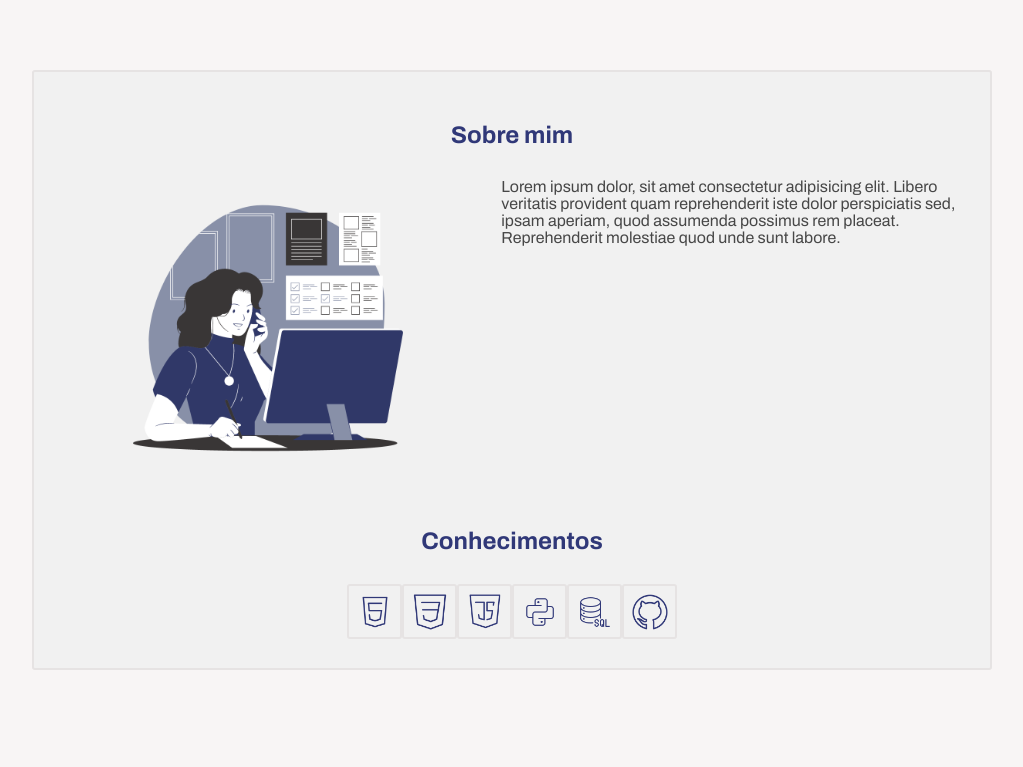
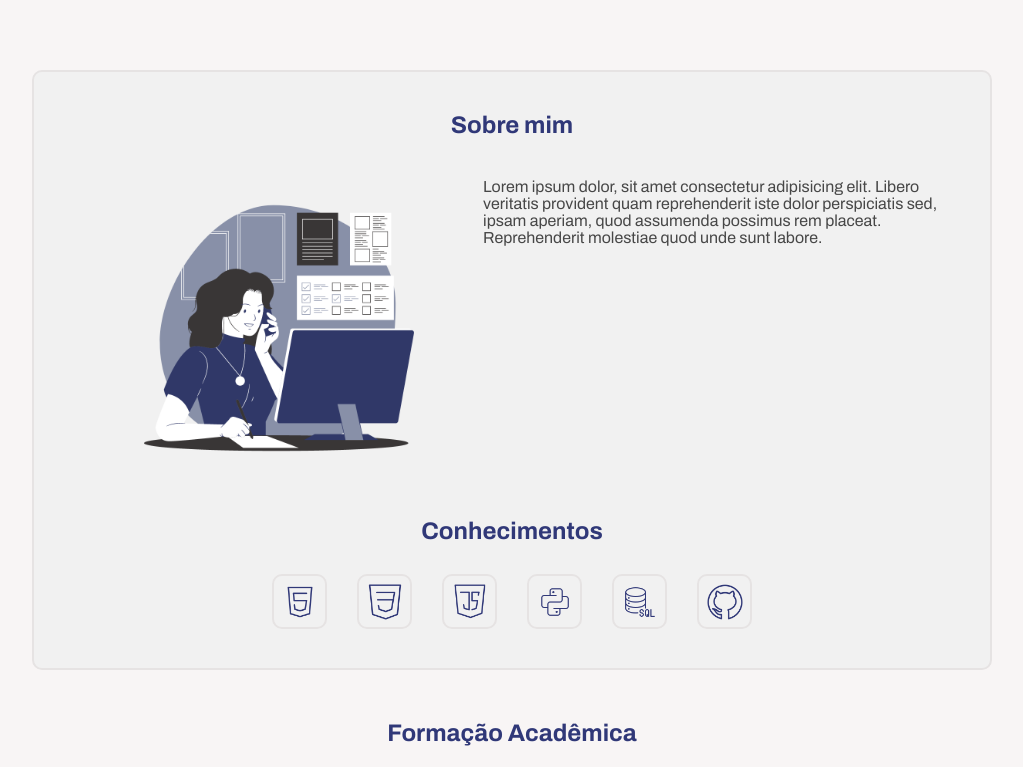
Before and after one commit to imarialu/portfolio, a plain HTML site: page index.html in a window 1280 px wide. Shown: the part 640-1407 px from the top of the page, without its empty margins (128-1151 px from the left). Drawn offline with Linux system fonts and the light colour scheme; a web font is replaced by a local one.

Commit message:
modificando a estilização

```diff
--- a/index.html
+++ b/index.html
@@ -42,7 +42,7 @@
     </section>
     <section id="s-sobre">
         <div id="card-sm">
-            <div class="titulo">
+            <div class="titulo" id="ti-sm">
                 <h1>Sobre mim</h1>
             </div>
             <div id="img_texto">
@@ -55,7 +55,7 @@
                 </div>
             </div>
             <div id="card-cmt">
-                <div class="titulo">
+                <div class="titulo" id="ti-cmt">
                     <h1>Conhecimentos</h1>
                 </div>
 
@@ -72,7 +72,7 @@
     </section>
     <section id="s-form">
         <div id="card-fa">
-            <div class="titulo">
+            <div class="titulo" id="ti-form">
                 <h1>Formação Acadêmica</h1>
             </div>
             <div id="container-form">
@@ -91,7 +91,7 @@
     </section>
     <section id="s-portfolio">
         <div id="card-port">
-            <div class="titulo">
+            <div class="titulo" id="ti-port">
                 <h1>Portfólio</h1>
             </div>
             <div class="projetos">
@@ -107,7 +107,7 @@
     </section>
     <section id="s-contato">
         <div id="card-cnt">
-            <div class="titulo">
+            <div class="titulo" id="ti-cnt">
                 <h1>Entre em contato comigo!</h1>
             </div>
             <form action="">
--- a/src/css/sec_sobre.css
+++ b/src/css/sec_sobre.css
@@ -14,15 +14,17 @@
     width: 75%;
     height: 600px;
     border: 2px solid var(--cor-borda);
-    border-radius: 3px;
+    border-radius: 10px;
     background-color: var(--cor-cont);
 }
 
 .titulo{
     text-align: center;
-    padding-top: 50px;
-    padding-bottom: 30px;
     color: var(--cor-detalhes);
+}
+
+#ti-sm{
+    padding-top: 40px;
 }
 
 #card-sm img{
@@ -46,11 +48,13 @@
 
 #img_texto{
     display: flex;
+    padding: 40px;
 }
 
 #icones-cmt{
     display: flex;
     list-style: none;
+    padding-top: 30px;
     justify-content: center;
 }
 
@@ -60,10 +64,11 @@
 }
 
 #icones-cmt li{
+    margin: 0 15px;
     width: 55px;
     height: 55px;
     border: 2px solid var(--cor-borda);
-    border-radius: 3px;
+    border-radius: 10px;
 }
 
 #icones-cmt li:hover{
```
